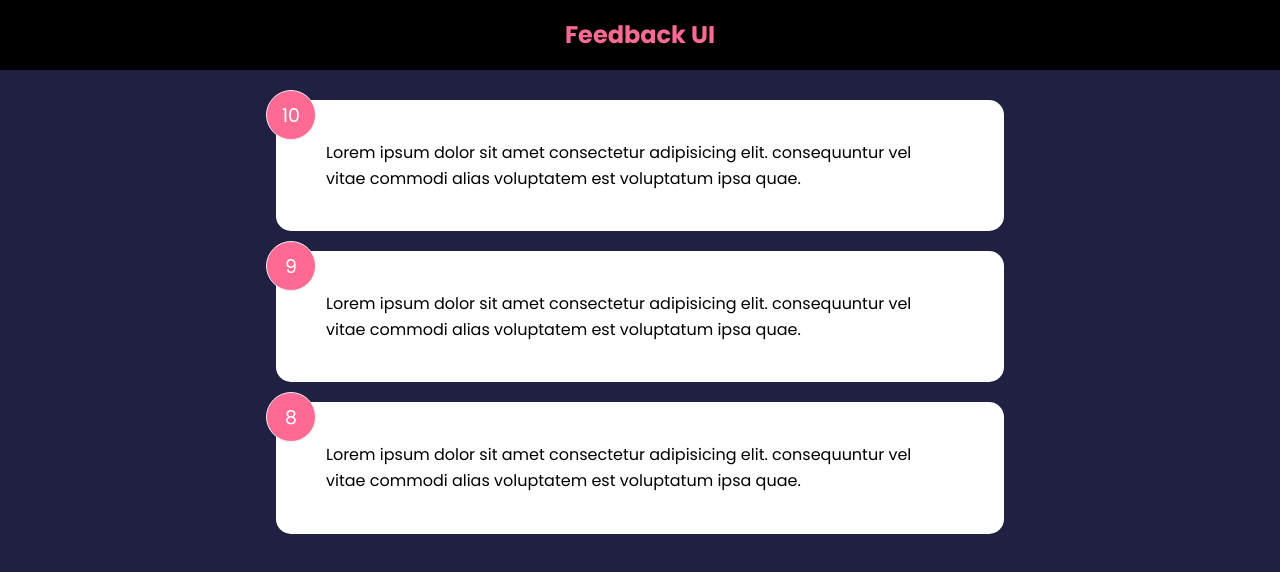
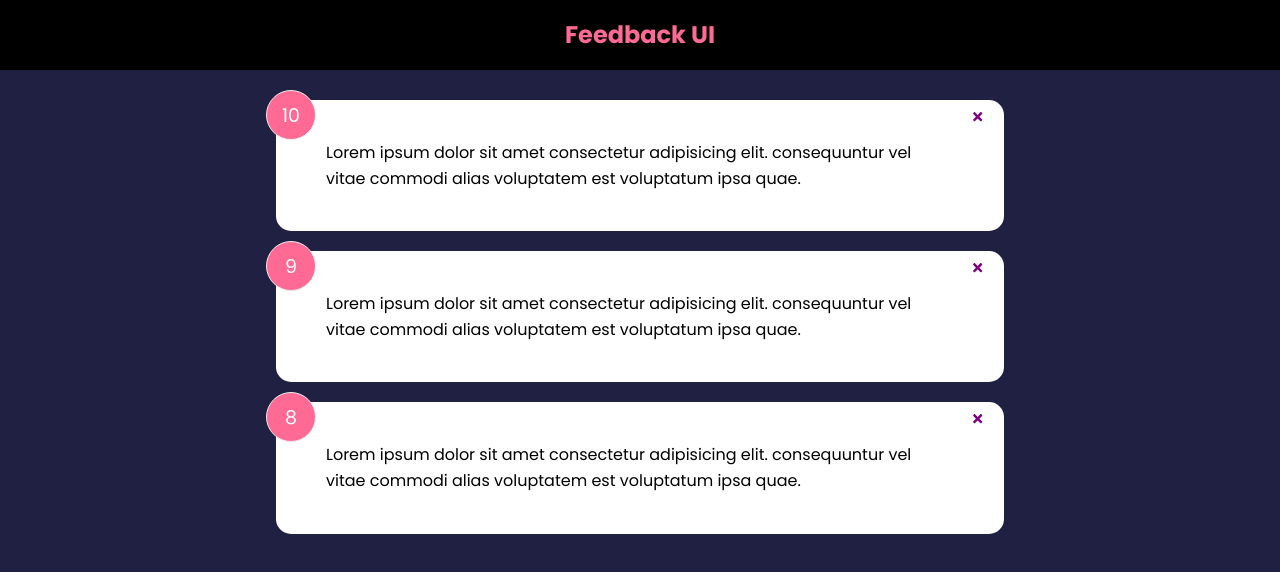
Before and after one commit to danielkim2711/feedback-app, a React (Create React App) app: page / in a window 1280 px wide. Shown: the top 572 px of the page. Built offline with nearby package versions, Linux system fonts and the light colour scheme.

Commit message:
Add delete button to feedback item

```diff
--- a/package.json
+++ b/package.json
@@ -8,6 +8,7 @@
     "@testing-library/user-event": "^13.5.0",
     "react": "^17.0.2",
     "react-dom": "^17.0.2",
+    "react-icons": "^4.3.1",
     "react-scripts": "5.0.0",
     "web-vitals": "^2.1.4"
   },
--- a/src/App.js
+++ b/src/App.js
@@ -6,11 +6,17 @@ import FeedbackData from './data/FeedbackData';
 function App() {
   const [feedback, setFeedback] = useState(FeedbackData);
 
+  const deleteFeedback = (id) => {
+    if (window.confirm('Are you sure you want to delete?')) {
+      setFeedback(feedback.filter((item) => item.id !== id));
+    }
+  };
+
   return (
     <>
       <Header />
       <div className='container'>
-        <FeedbackList feedback={feedback} />
+        <FeedbackList feedback={feedback} handleDelete={deleteFeedback} />
       </div>
     </>
   );
--- a/src/components/FeedbackItem.jsx
+++ b/src/components/FeedbackItem.jsx
@@ -1,10 +1,14 @@
+import { FaTimes } from 'react-icons/fa';
 import PropTypes from 'prop-types';
 import Card from './shared/Card';
 
-function FeedbackItem({ item }) {
+function FeedbackItem({ item, handleDelete }) {
   return (
     <Card>
       <div className='num-display'>{item.rating}</div>
+      <button onClick={() => handleDelete(item.id)} className='close'>
+        <FaTimes color='purple' />
+      </button>
       <div className='text-display'>{item.text}</div>
     </Card>
   );
--- a/src/components/FeedbackList.jsx
+++ b/src/components/FeedbackList.jsx
@@ -1,7 +1,7 @@
 import PropTypes from 'prop-types';
 import FeedbackItem from './FeedbackItem';
 
-function FeedbackList({ feedback }) {
+function FeedbackList({ feedback, handleDelete }) {
   return (
     <>
       {!feedback || feedback.length === 0 ? (
@@ -9,7 +9,11 @@ function FeedbackList({ feedback }) {
       ) : (
         <div className='feedback-list'>
           {feedback.map((item) => (
-            <FeedbackItem key={item.id} item={item} />
+            <FeedbackItem
+              key={item.id}
+              item={item}
+              handleDelete={handleDelete}
+            />
           ))}
         </div>
       )}
```
Also changed, not shown: 1 other file (tests, documents, lock files or other folders).
